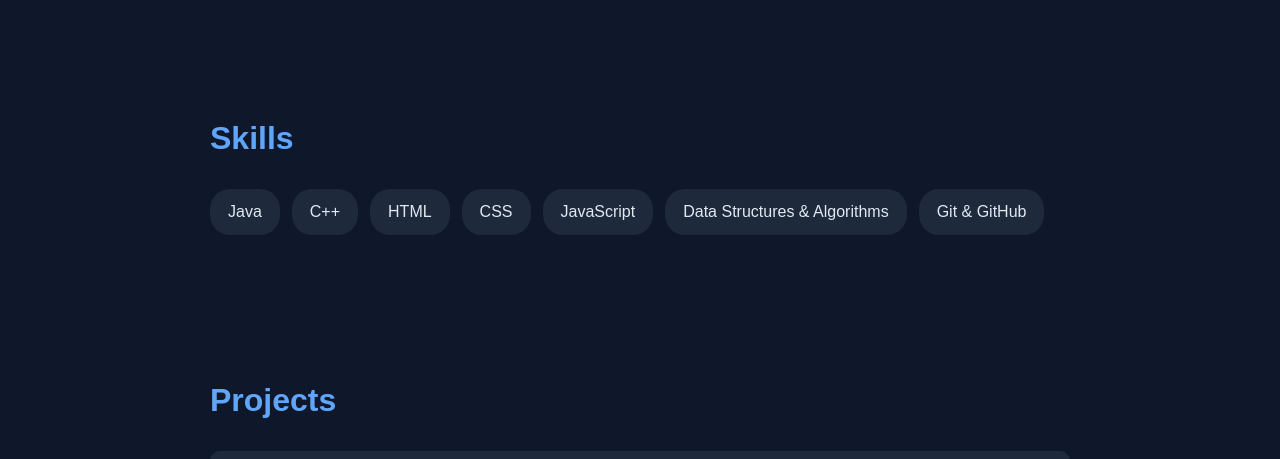
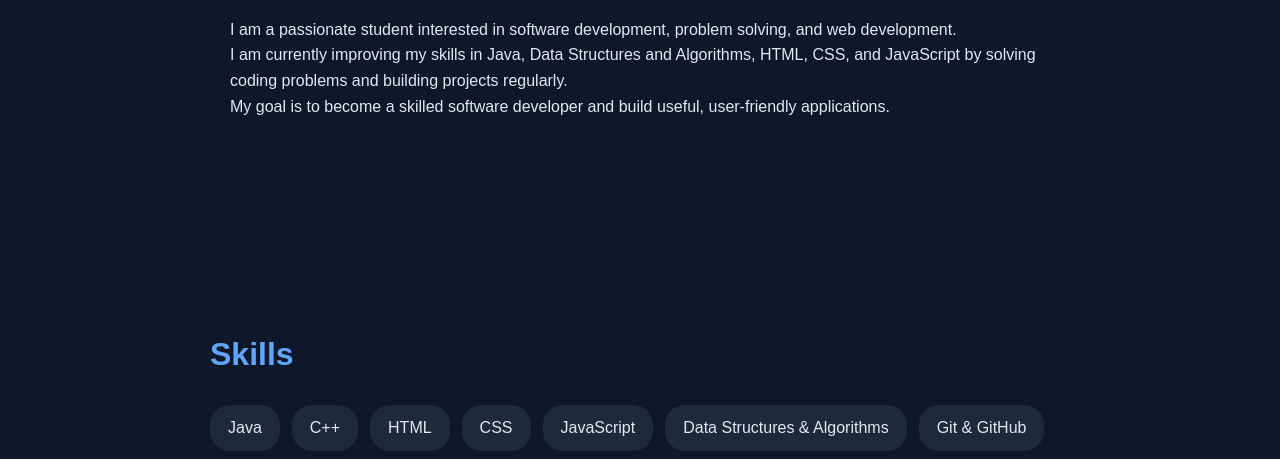
Before and after one commit to PRIYAA-PRAJAPATI/portfolio, a plain HTML site: page index.html in a window 1280 px wide. Shown: the part 641-1100 px from the top of the page. Drawn offline with Linux system fonts and the light colour scheme.

Commit message:
Update index.html

```diff
--- a/index.html
+++ b/index.html
@@ -21,20 +21,25 @@
 
     <section id="about">
         <h2>About Me</h2>
+       <section id="about">
+    <h2>About Me</h2>
+
     <p>
-            I am a student passionate about programming,
-            Data Structures and Algorithms, and building projects.
+        I am a passionate student interested in software development,
+        problem solving, and web development.
     </p>
+
     <p>
         I am currently improving my skills in Java, Data Structures
-            and Algorithms, HTML and CSS by building projects and solving
-            coding problems regularly.
+        and Algorithms, HTML, CSS, and JavaScript by solving coding
+        problems and building projects regularly.
     </p>
 
     <p>
         My goal is to become a skilled software developer and build
         useful, user-friendly applications.
     </p>
+</section>
     </div>
     </section>
 
```
Lines whose indentation alone changed are shown as unchanged.
